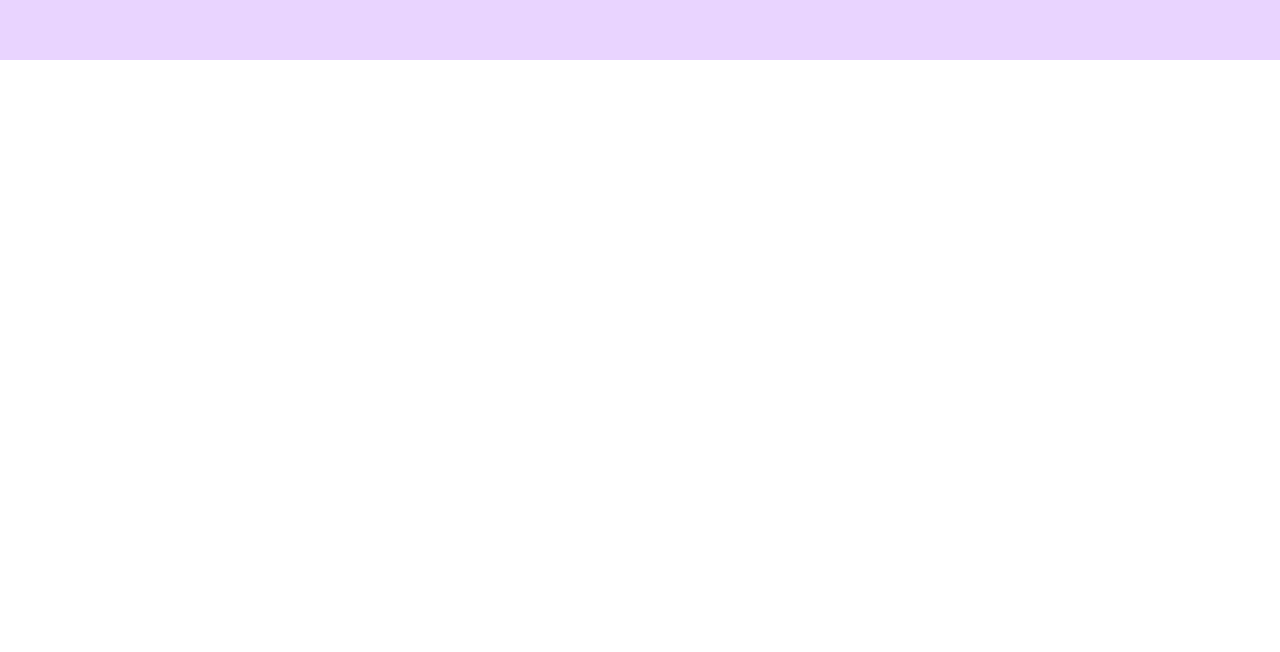
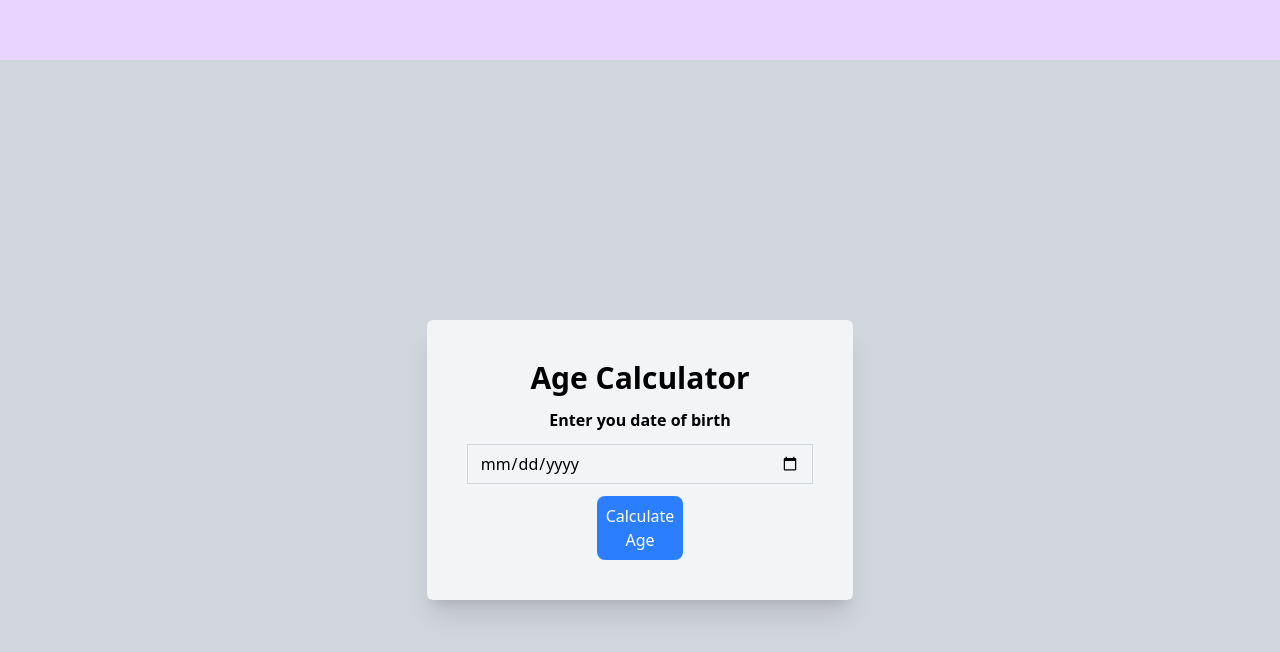
Before and after one commit to MyronyukNestor/react-mini-projects, a React app: page / in a window 1280 px wide. Shown: the part 2340-2992 px from the top of the page. Before the commit the page ends 2400 px from the top, so only its background shows below. Built offline with nearby package versions, Linux system fonts and the light colour scheme; the HTML template or start-up script is replaced by a standard one.

Commit message:
added age calculator project

```diff
--- a/src/App.jsx
+++ b/src/App.jsx
@@ -1,6 +1,7 @@
-import TemperatureConverter from "./TemperatureConverter/TemperatureConverter";
-import TestimonialSlider from "./TestimonialSlider/TestimonialSlider";
-import TipCalculator from "./TipCalculator/TipCalculator";
+import AgeCalculator from "./projects/AgeCalculator/AgeCalculator";
+import TemperatureConverter from "./projects/TemperatureConverter/TemperatureConverter";
+import TestimonialSlider from "./projects/TestimonialSlider/TestimonialSlider";
+import TipCalculator from "./projects/TipCalculator/TipCalculator";
 
 const App = () => {
   return (
@@ -14,6 +15,9 @@ const App = () => {
       <div className="h-screen flex justify-center items-center bg-purple-200">
         <TestimonialSlider />
       </div>
+      <div className="h-screen flex justify-center items-center bg-gray-300">
+        <AgeCalculator />
+      </div>
     </div>
   );
 };
--- /dev/null
+++ b/src/projects/AgeCalculator/AgeCalculator.jsx
@@ -0,0 +1,60 @@
+import { useState } from "react";
+
+const AgeCalculator = () => {
+  const [userData, setUserData] = useState("");
+  const [userAge, setUserAge] = useState("");
+
+  const currentDate = new Date();
+  const birthdayDate = new Date(userData);
+
+  const calculate = (e) => {
+    e.preventDefault();
+
+    if (!userData) {
+      alert("Please enter your birthday");
+      return;
+    }
+
+    setUserAge(currentDate.getFullYear() - birthdayDate.getFullYear());
+    let month = currentDate.getMonth() - birthdayDate.getMonth();
+
+    if (
+      month < 0 ||
+      (month === 0 && currentDate.getDate() < birthdayDate.getDate())
+    ) {
+      setUserAge((prevAge) => prevAge - 1);
+    }
+  };
+
+  return (
+    <div className="w-1/3 rounded-md bg-gray-100 shadow-xl p-10">
+      <form onSubmit={calculate} className="flex flex-col gap-3">
+        <h1 className=" text-center text-3xl font-semibold">Age Calculator</h1>
+        <p className="font-semibold text-center">Enter you date of birth</p>
+        <div className="flex justify-center">
+          <input
+            value={userData}
+            onChange={(e) => setUserData(e.target.value)}
+            type="date"
+            className="border border-gray-300 h-10 p-3 w-100"
+          />
+        </div>
+        <div className="flex justify-center">
+          <button
+            type="submit"
+            className="text-white bg-blue-500 p-2 w-1/4 rounded-lg cursor-pointer hover:bg-blue-600 duration-100"
+          >
+            Calculate Age
+          </button>
+        </div>
+        {userAge && (
+          <h1 className="font-bold text-center text-2xl">
+            Your age is {userAge} years old
+          </h1>
+        )}
+      </form>
+    </div>
+  );
+};
+
+export default AgeCalculator;
--- a/src/TestimonialSlider/TestimonialSlider.jsx
+++ b/src/projects/TestimonialSlider/TestimonialSlider.jsx
@@ -29,7 +29,7 @@ const TestimonialSlider = () => {
   useEffect(() => {
     const interval = setInterval(() => {
       setIdx((prevIdx) => (prevIdx + 1) % testimonials.length);
-    }, 6000);
+    }, 5000);
     return () => clearInterval(interval);
   }, []);
 
```
Also changed, not shown: src/projects/TemperatureConverter/TemperatureConverter.jsx (renamed from src/TemperatureConverter/TemperatureConverter.jsx), src/projects/TipCalculator/TipCalculator.jsx (renamed from src/TipCalculator/TipCalculator.jsx).
